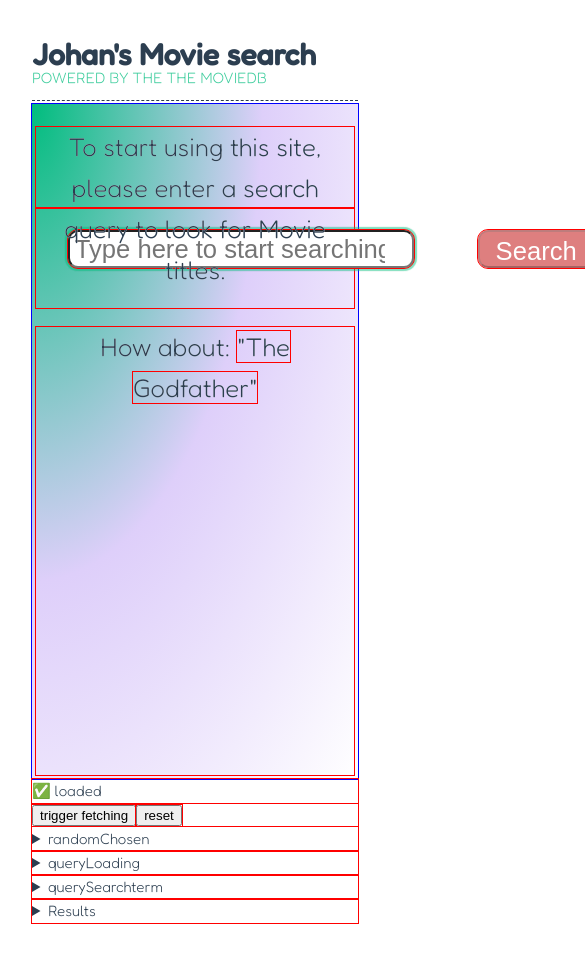
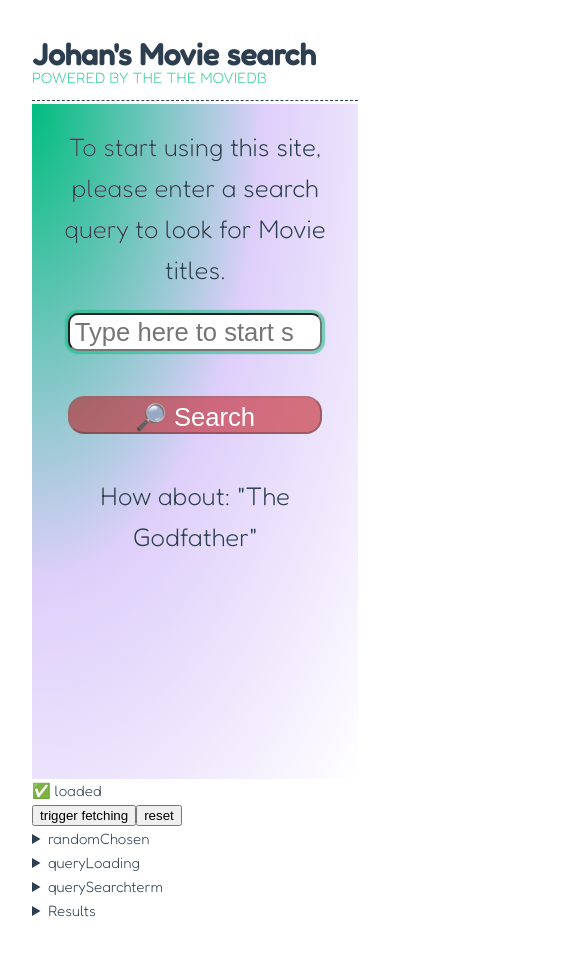
Before and after one commit to johanbijlsma/movieSearch, a Vue app in the folder movieSearch-vue/moviesearch/: page / in a window 390 px wide. Shown: the whole page, 585 px wide, since content can reach past the window. Built offline with nearby package versions, Linux system fonts and the light colour scheme.

Commit message:
fixed broken light mode + rwd bugs

```diff
--- a/movieSearch-vue/moviesearch/src/App.vue
+++ b/movieSearch-vue/moviesearch/src/App.vue
@@ -8,8 +8,6 @@ import MovieSearchVue from "./components/MovieSearch.vue";
     <p class="subheading">Powered by the The MovieDB</p>
   </header>
   <main>
-    <!-- <div class="wrapper"></div> -->
-
     <MovieSearchVue />
   </main>
 </template>
@@ -28,12 +26,6 @@ header {
   header {
     display: flex;
     min-height: 80px;
-    /* place-items: center;
-    padding-right: calc(var(--section-gap) / 2); */
-  }
-
-  .logo {
-    margin: 0 2rem 0 0;
   }
   .wrapper {
     display: flex;
--- a/movieSearch-vue/moviesearch/src/assets/base.css
+++ b/movieSearch-vue/moviesearch/src/assets/base.css
@@ -32,7 +32,7 @@
 
     --color-heading: var(--vt-c-text-light-1);
     --color-text: var(--vt-c-text-light-1);
-
+    --color-text-inverted: var(--vt-c-white-mute);
     --section-gap: 160px;
 }
 
@@ -47,6 +47,7 @@
 
         --color-heading: var(--vt-c-text-dark-1);
         --color-text: var(--vt-c-text-dark-2);
+        --color-text-inverted: var(--vt-c-white-mute);
     }
 }
 
--- a/movieSearch-vue/moviesearch/src/assets/main.css
+++ b/movieSearch-vue/moviesearch/src/assets/main.css
@@ -31,6 +31,7 @@ header {
     width: 100%;
     border-bottom: 1px dashed;
     margin-bottom: 3px;
+    color: var(--text-color)
 }
 
 p.subheading {
--- a/movieSearch-vue/moviesearch/src/components/MovieSearch.vue
+++ b/movieSearch-vue/moviesearch/src/components/MovieSearch.vue
@@ -33,6 +33,10 @@ function randomlySuggest() {
   let min = Math.floor(0);
   let max = Math.floor(items);
   let chosenItem = Math.floor(Math.random() * (max - min) + min);
+  if (chosenItem === randomChosen) {
+    console.log("randomly chose the same number");
+    chosenItem = Math.floor(Math.random() * (max - min) + min);
+  }
   randomChosen = chosenItem;
   UIstate = ref(loadingState[1]);
 }
@@ -113,11 +117,10 @@ randomlySuggest();
         :placeholder="placeholder"
         className="searchMovie"
         v-model="searchBar"
-        :onBlur="updateSearch"
         @keyup.enter="updateSearch"
       />
       <button type="button" :onClick="search" :disabled="!querySearchterm">
-        Search
+        🔎 Search
       </button>
 
       <button
@@ -125,7 +128,7 @@ randomlySuggest();
         :onClick="reset"
         v-if="UIstate == 'fetched' && results.length > 0"
       >
-        Start over
+        ⏮️ Start over
       </button>
     </div>
 
@@ -242,7 +245,7 @@ section {
   @media max-width(768px) {
     grid-template-areas: "intro" "search" "sugestions" "result";
   }
-  grid-template-rows: 100px 100px 1fr;
+  grid-template-rows: auto auto 1fr;
   /* background: linear-gradient(
     45deg,
     var(--primary-20),
@@ -295,7 +298,7 @@ input[type="search"]:focus-visible {
   font-size: 1.6rem;
   line-height: 2rem;
   padding: 0.2rem 1rem;
-  border-radius: 10px;
+  border-radius: 16px;
   max-height: 2.4rem;
   transition: box-shadow 200ms ease-in-out;
   flex-grow: 0;
@@ -303,11 +306,19 @@ input[type="search"]:focus-visible {
   color: white;
 }
 
+.searchbar button[type="reset"] {
+  background-color: var(--secondary);
+}
 .searchbar button:hover,
 .searchbar button:focus {
   transition: all 200ms ease-in-out;
   background-color: var(--secondary);
   cursor: pointer;
+  box-shadow: 0px 0px 15px rgba(0, 0, 0, 0.4);
+}
+.searchbar button[type="reset"]:hover,
+.searchbar button[type="reset"]:focus {
+  background-color: var(--primary);
 }
 
 .searchbar button:disabled {
@@ -325,6 +336,7 @@ p.intro {
   position: relative;
   z-index: 10;
   background-blend-mode: multiply;
+  color: var(--color-text);
   text-shadow: 0 0 white;
 }
 .suggestions {
@@ -369,7 +381,9 @@ span.suggestion:focus {
   position: relative;
   background-color: var(--secondary);
 }
-
+.card p {
+  color: var(--color-text-inverted);
+}
 .card-title {
   position: relative;
   z-index: 10;
@@ -381,7 +395,7 @@ span.suggestion:focus {
 
 .card-title .release {
   font-size: 60%;
-  color: var(--color-text);
+  color: var(--color-text-inverted);
 }
 
 .title-container {
@@ -391,7 +405,7 @@ span.suggestion:focus {
 
 .rating-container {
   font-size: 2rem;
-  color: var(--white);
+  color: var(--color-text-inverted);
   position: relative;
   z-index: 10;
 }
@@ -401,7 +415,7 @@ span.suggestion:focus {
 .rating-container span.votes {
   font-style: italic;
   font-size: 60%;
-  color: var(--color-text);
+  color: var(--color-text-inverted);
 }
 
 .card img.card-backdrop {
@@ -485,17 +499,18 @@ span.suggestion:focus {
   }
 }
 
-@media (max-width: 768px) {
+@media (max-width: 900px) {
   .card {
     width: 100% !important;
     box-sizing: border-box;
   }
 
-  section {
-    outline: 1px solid blue;
+  section .searchbar {
+    flex-direction: column;
+    flex-wrap: nowrap;
   }
-  * {
-    outline: 1px solid red;
+  section .searchbar > * {
+    flex-grow: 1;
   }
 }
 </style>
```
Also changed, not shown: 2 other files (tests, documents, lock files or other folders).
